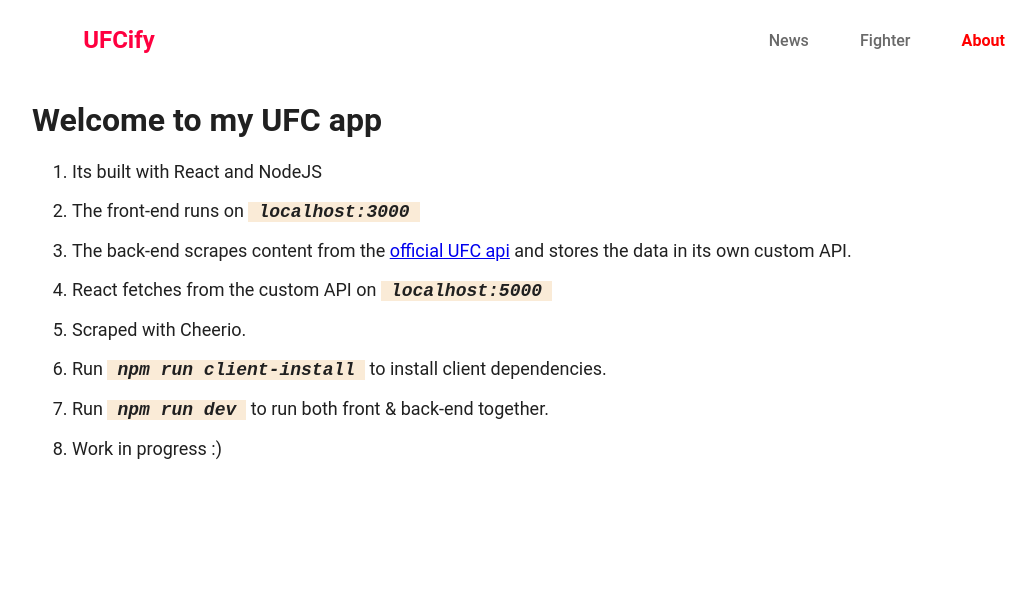
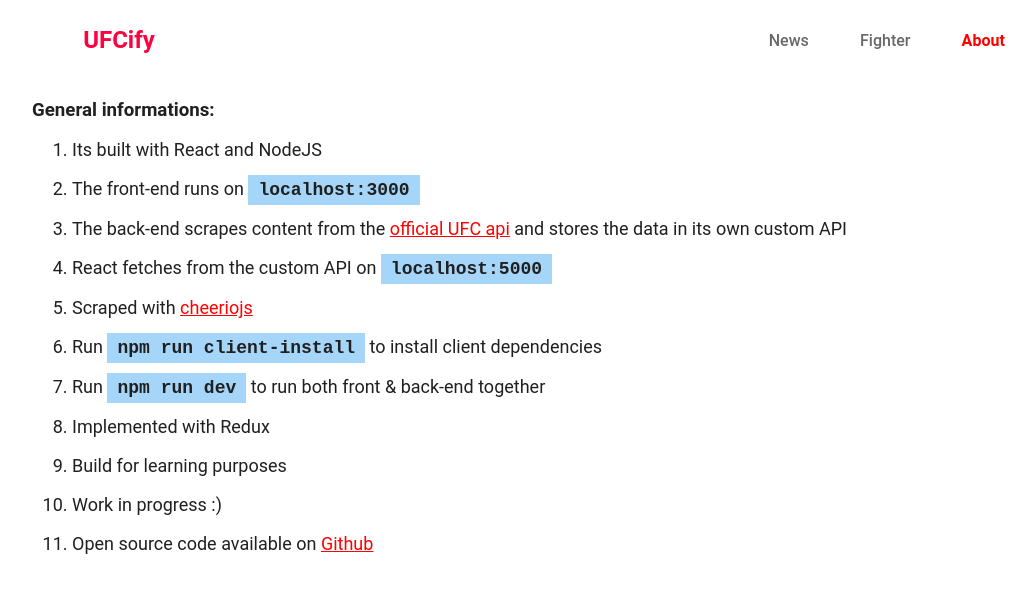
Before and after one commit to KOWDER/ufc-scraper-app-w-react, a React (Create React App) app in the folder app/: page /about in a window 1280 px wide. Shown: the top 592 px of the page, without its empty margins (96-1132 px from the left). Built offline with nearby package versions, Linux system fonts and the light colour scheme; no server answers.

Commit message:
tweaks: rephrase some comments, rename mapDispatchToProps functions, updated the About page

```diff
--- a/app/src/components/AboutPage.js
+++ b/app/src/components/AboutPage.js
@@ -5,16 +5,19 @@ import '../styles/AboutPage.css';
 export default () => {
   return (
     <div className="home-page">
-      <h1>Welcome to my UFC app</h1>
+      <h3>General informations:</h3>
       <ul>
         <li>Its built with React and NodeJS</li>
         <li>The front-end runs on <code>localhost:3000</code></li>
-        <li>The back-end scrapes content from the <a href="http://ufc-data-api.ufc.com/" target="_blank" rel="noopener noreferrer">official UFC api</a> and stores the data in its own custom API.</li>
+        <li>The back-end scrapes content from the <a href="http://ufc-data-api.ufc.com/" target="_blank" rel="noopener noreferrer">official UFC api</a> and stores the data in its own custom API</li>
         <li>React fetches from the custom API on <code>localhost:5000</code></li>
-        <li>Scraped with Cheerio.</li>
-        <li>Run <code>npm run client-install</code> to install client dependencies.</li>
-        <li>Run <code>npm run dev</code> to run both front & back-end together.</li>
+        <li>Scraped with <a href="https://github.com/cheeriojs/cheerio" target="_blank" rel="noopener noreferrer">cheeriojs</a></li>
+        <li>Run <code>npm run client-install</code> to install client dependencies</li>
+        <li>Run <code>npm run dev</code> to run both front & back-end together</li>
+        <li>Implemented with Redux</li>
+        <li>Build for learning purposes</li>
         <li>Work in progress :)</li>
+        <li>Open source code available on <a href="https://github.com/kevscript/ufc-scraper-app-w-react" target="_blank" rel="noopener noreferrer">Github</a></li>
       </ul>
     </div>
   )
--- a/app/src/components/App.js
+++ b/app/src/components/App.js
@@ -9,29 +9,18 @@ import NewsPage from './NewsPage';
 import DocumentPage from './DocumentPage';
 
 class App extends Component {
-  constructor(props) {
-    super(props);
 
-    this.state = {
-      loading: false,
-      inputBox: '',
-      fighters: [],
-      profile: [],
-      news: [],
-      doc: []
-    }
-  }
 
   // initial fetch from localhost:5000 that stores
   // all the fighters and news on it endpoints from the UFC api
   componentDidMount() {
-    this.props.newsFetching()
-    this.props.fightersFetching()
+    this.props.fetchNews()
+    this.props.fetchFighters()
   }
 
   // handle user inputs into the searchbox and pass the value to the state in inputbox
   handleInputChange = (e) => {
-    this.props.changeInputValue(e.target.value)
+    this.props.inputBoxChange(e.target.value)
   }
 
   // handle when the user search for a specific fighter
@@ -49,7 +38,7 @@ class App extends Component {
     // if the fighter exists
     if (fighter.length > 0) {
       let id = fighter[0].id;
-      this.props.profileFetching(id)
+      this.props.fetchFighter(id)
     } else {
       // if no fighter matches the name typed by the user, display alert
       alert('Invalid Fighter Name.');
@@ -59,12 +48,12 @@ class App extends Component {
   // handle when the user clicks on a specific article on the news page
   handleNewsClick = (e) => {
     // each article is wrapped in an element that has its ID in the dataset of the wrapping element
-    // actually 2 parent elements have it, the image, and the descritpion to avoid misclicks.
+    // actually 2 elements have it, the image, and the descritpion, to make the entire element responsive to the click.
     let id = e.target.parentNode.dataset.id;
-    this.props.articleFetching(id)
+    this.props.fetchArticle(id)
   }
 
-  // trigger the handleFighterSearch function when the 'Enter' key is pressed in the fighterPage component
+  // trigger the handleFighterSearch function when the 'Enter' key is pressed in the fighterPage component (better UX)
   handleEnterPress = (e) => {
     if(e.charCode === 13) {
       this.handleFighterSearch(e);
@@ -149,11 +138,11 @@ const mapStateToProps = (state) => ({
 
 const mapDispatchToProps = (dispatch) => {
   return {
-    fightersFetching: () => dispatch(action.fetchFighters()),
-    newsFetching: () => dispatch(action.fetchNews()),
-    changeInputValue: (e) => dispatch(action.inputBoxChange(e)),
-    profileFetching: (id) => dispatch(action.fetchFighter(id)),
-    articleFetching: (id) => dispatch(action.fetchArticle(id)),
+    fetchFighters: () => dispatch(action.fetchFighters()),
+    fetchNews: () => dispatch(action.fetchNews()),
+    inputBoxChange: (e) => dispatch(action.inputBoxChange(e)),
+    fetchFighter: (id) => dispatch(action.fetchFighter(id)),
+    fetchArticle: (id) => dispatch(action.fetchArticle(id)),
   }
 }
 
--- a/app/src/components/DocumentPage.js
+++ b/app/src/components/DocumentPage.js
@@ -9,7 +9,7 @@ export default ({loading, data}) => {
     {loading ? <Spinner /> : data[0] &&
       <div className="document-page">
         <img className="document-img" src={data[0].article.thumbnail ? data[0].article.thumbnail : "https://cdn.lowkickmma.com/wp-content/uploads/2016/05/WerdumMiocic.jpg"} alt="article header"/>
-        <div className="document-content" dangerouslySetInnerHTML={{ __html: data[0].article.content ? data[0].article.content : "The API might have problems, visit http://ufc-data-api.ufc.com/api/v3/iphone/"}}></div>
+        <div className="document-content" dangerouslySetInnerHTML={{ __html: data[0].article.content ? data[0].article.content : "error: The API might have problems, visit http://ufc-data-api.ufc.com/api/v3/iphone/"}}></div>
       </div>
     }
     </div>
--- a/app/src/components/FighterProfile.js
+++ b/app/src/components/FighterProfile.js
@@ -9,7 +9,7 @@ export default ({profile}) => {
           {profile[0].info.profileImg && <img src={profile[0].info.profileImg} alt="fighter face" />}
         </div>
         <div className="fighter-info">
-          <h3>{!profile[0].info.name ? `The API might have problems, visit http://ufc-data-api.ufc.com/api/v3/iphone/ ` : 'Informations'}</h3>
+          <h3>{!profile[0].info.name ?  'error: The API might have problems, visit http://ufc-data-api.ufc.com/api/v3/iphone/' : 'Informations'}</h3>
           <ul>
             <li>{profile[0].info.name ? `name: ${profile[0].info.name}` : ''}</li>
             <li>{profile[0].info.nickname ? `nickname: '${profile[0].info.nickname}'` : ''}</li>
--- a/app/src/reducers/index.js
+++ b/app/src/reducers/index.js
@@ -21,7 +21,6 @@ const initialState = {
   profile: [],
   news: [],
   doc: [],
-  add: 0,
   error: null
 }
 
--- a/app/src/styles/AboutPage.css
+++ b/app/src/styles/AboutPage.css
@@ -14,8 +14,11 @@
 }
 
 .home-page code {
-  background-color: antiquewhite;
-  padding: 0 10px;
+  background-color: rgba(33,150,243, 0.4);
+  padding: 5px 10px;
   font-weight: 600;
-  font-style: italic;
 }
+
+.home-page a {
+  color: red;
+}
```
